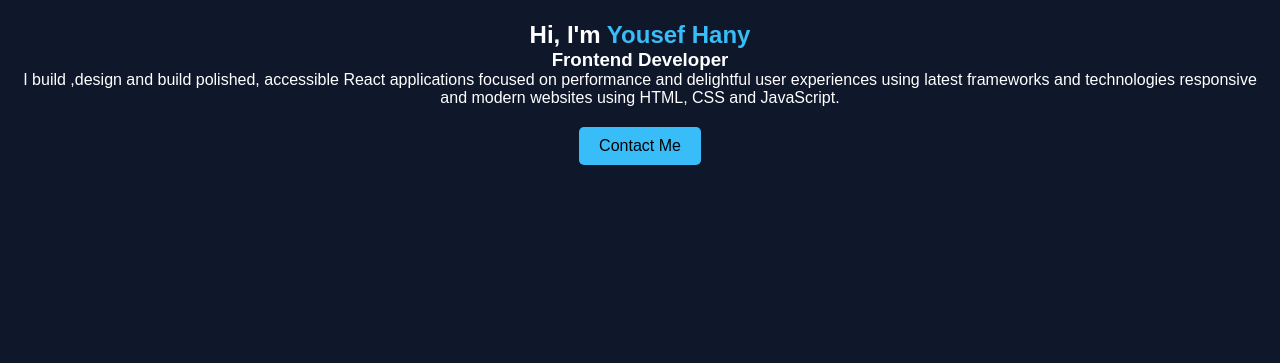
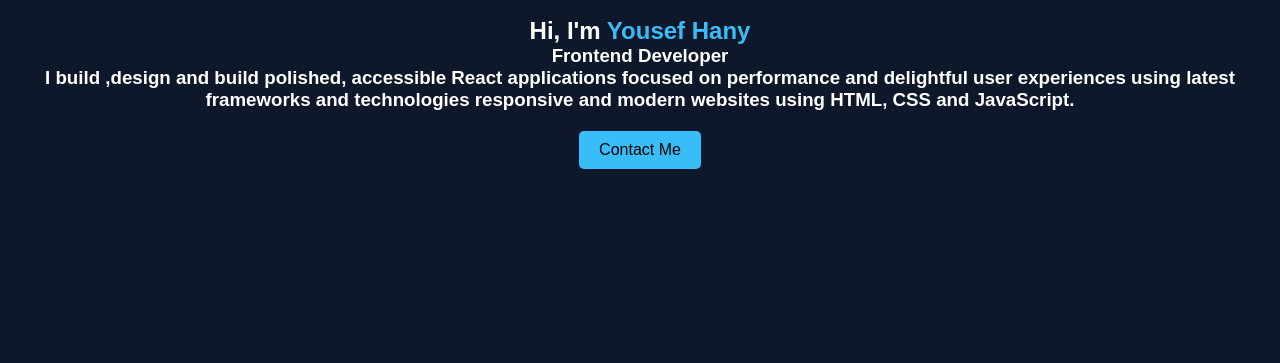
Before and after one commit to Yousef-Elkilany/protfolio, a plain HTML site: page index.html in a window 1280 px wide. Shown: the part 437-800 px from the top of the page. Drawn offline with Linux system fonts and the light colour scheme.

Commit message:
Fix content and structure in index.html
Updated the content in the home section to improve clarity and added a closing tag for the h3 element.

```diff
--- a/index.html
+++ b/index.html
@@ -33,9 +33,7 @@
 <h1>Hi, I'm <span>Yousef Hany</span></h1>
 
 <h3>Frontend Developer</h3>
-
-<p>I build ,design and build polished, accessible React applications focused on performance and delightful user experiences using latest frameworks and technologies
- responsive and modern websites using HTML, CSS and JavaScript.</p>
+<h3>I build ,design and build polished, accessible React applications focused on performance and delightful user experiences using latest frameworks and technologies  responsive and modern websites using HTML, CSS and JavaScript.</h3>
 
 <a href="#contact" class="btn">Contact Me</a>
 
```
